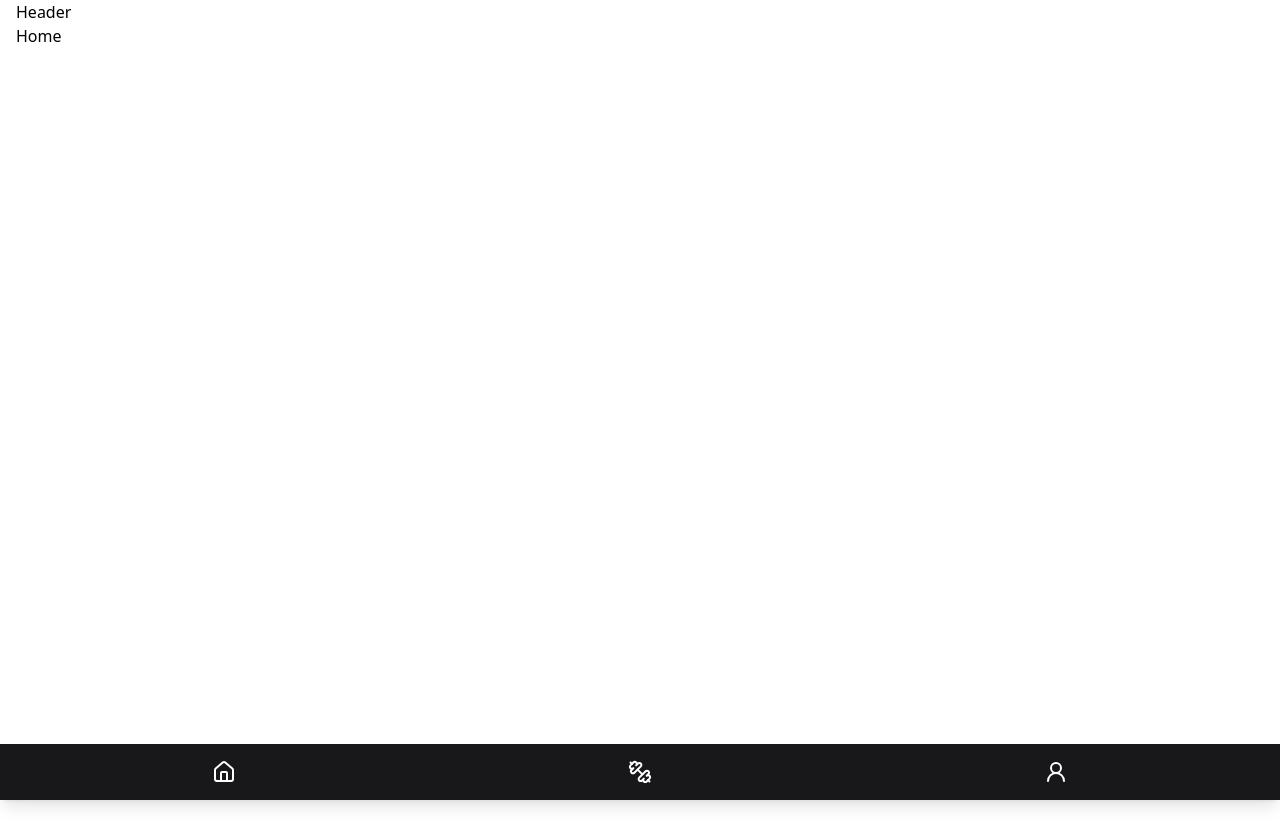
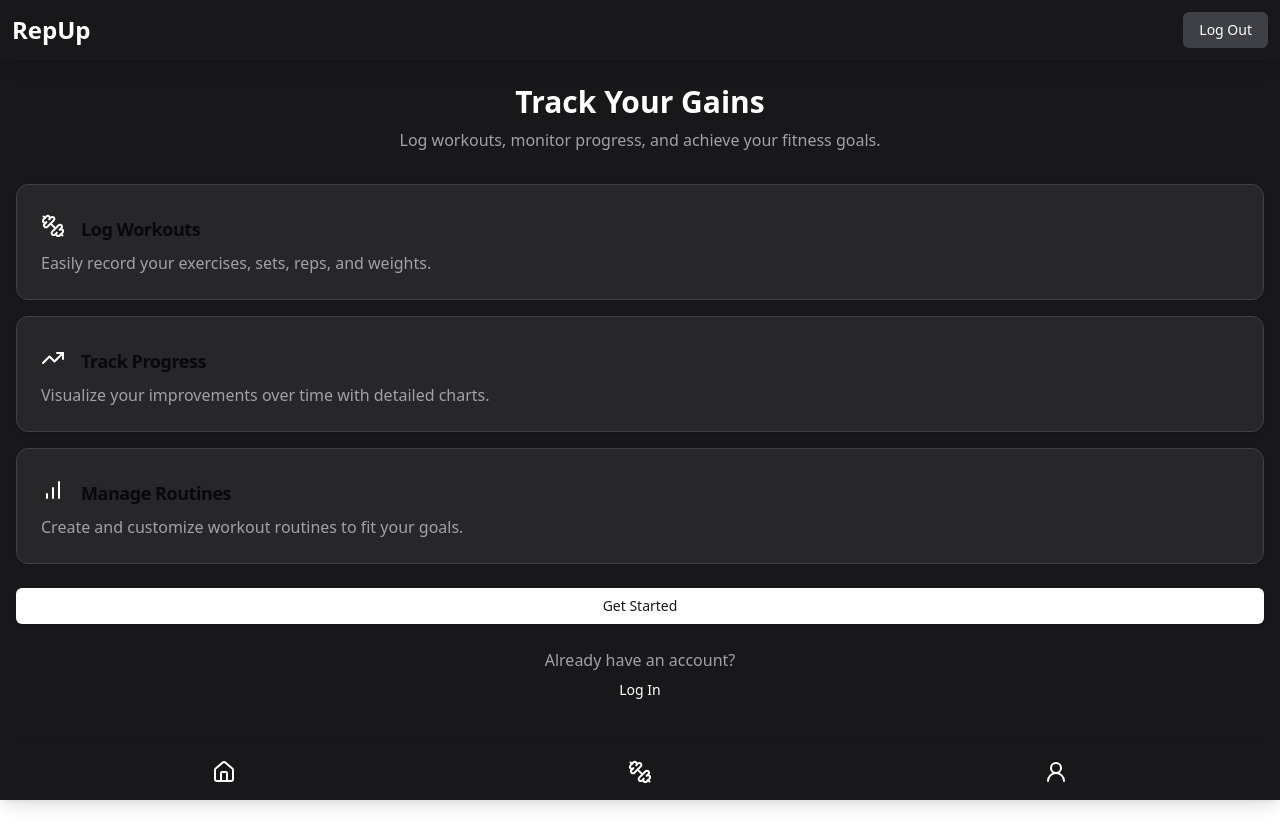
Before and after one commit to siddhantchaudhary09/repup-frontend, a React (Vite) app: page / in a window 1280 px wide. After the commit the page ends 800 px from the top, so only its background shows below. Built offline with nearby package versions, Linux system fonts and the light colour scheme.

Commit message:
homepage

```diff
--- a/package.json
+++ b/package.json
@@ -11,6 +11,7 @@
   },
   "dependencies": {
     "@radix-ui/react-icons": "^1.3.0",
+    "@radix-ui/react-slot": "^1.1.0",
     "class-variance-authority": "^0.7.0",
     "clsx": "^2.1.1",
     "lucide-react": "^0.453.0",
--- a/src/App.tsx
+++ b/src/App.tsx
@@ -1,12 +1,10 @@
 import { Outlet } from "react-router";
 import "./App.css";
 import Footer from "./components/Footer.tsx";
-import Header from "./components/Header.tsx";
 
 function App() {
   return (
-    <div className="px-4 ">
-      <Header />
+    <div className=" ">
       <main>
         <Outlet />
       </main>
--- a/src/components/Header.tsx
+++ /dev/null
@@ -1,5 +0,0 @@
-const Header = () => {
-  return <div>Header</div>;
-};
-
-export default Header;
--- /dev/null
+++ b/src/components/Homeheader.tsx
@@ -0,0 +1,34 @@
+import { useState } from "react";
+import { Link } from "react-router-dom";
+import { Button } from "./ui/button.tsx";
+
+const Header = () => {
+  const [isSignedIn, setIsSignedIn] = useState(true); // State to track sign-in status
+
+  const handleLogOut = () => {
+    setIsSignedIn(false);
+  };
+
+  return (
+    <div className="fixed top-0 text-white left-0 right-0 bg-zinc-900 shadow-lg">
+      <div className="flex justify-between items-center p-3">
+        <Link to="/" className="text-2xl font-bold">
+          RepUp
+        </Link>
+        <div className="space-x-3">
+          {isSignedIn && (
+            <Button
+              variant="ghost"
+              className="bg-zinc-700"
+              onClick={handleLogOut}
+            >
+              Log Out
+            </Button>
+          )}
+        </div>
+      </div>
+    </div>
+  );
+};
+
+export default Header;
--- /dev/null
+++ b/src/components/Homepage.tsx
@@ -0,0 +1,91 @@
+import { Button } from "@/components/ui/button";
+import { Card, CardContent, CardHeader, CardTitle } from "@/components/ui/card";
+import { BarChart, Dumbbell, Menu, TrendingUp } from "lucide-react";
+import { Link } from "react-router-dom";
+
+const Homepage = () => {
+  return (
+    <div className="min-h-screen bg-zinc-900 text-white flex flex-col">
+      <header className="p-4 flex justify-between items-center">
+        <h1 className="text-2xl font-bold">GainTrack</h1>
+        <Button variant="ghost" size="icon" className="text-white">
+          <Menu className="h-6 w-6" />
+          <span className="sr-only">Menu</span>
+        </Button>
+      </header>
+
+      <main className="flex-grow p-4 space-y-6">
+        <section className="text-center mb-8">
+          <h2 className="text-3xl font-bold mb-2">Track Your Gains</h2>
+          <p className="text-zinc-400">
+            Log workouts, monitor progress, and achieve your fitness goals.
+          </p>
+        </section>
+
+        <section className="space-y-4">
+          <Card className="bg-zinc-800 border-zinc-700">
+            <CardHeader className="flex flex-row items-center space-x-4 pb-2">
+              <Dumbbell className="h-6 w-6 text-white" />
+              <CardTitle className="text-lg">Log Workouts</CardTitle>
+            </CardHeader>
+            <CardContent>
+              <p className="text-zinc-400">
+                Easily record your exercises, sets, reps, and weights.
+              </p>
+            </CardContent>
+          </Card>
+
+          <Card className="bg-zinc-800 border-zinc-700">
+            <CardHeader className="flex flex-row items-center space-x-4 pb-2">
+              <TrendingUp className="h-6 w-6 text-white" />
+              <CardTitle className="text-lg">Track Progress</CardTitle>
+            </CardHeader>
+            <CardContent>
+              <p className="text-zinc-400">
+                Visualize your improvements over time with detailed charts.
+              </p>
+            </CardContent>
+          </Card>
+
+          <Card className="bg-zinc-800 border-zinc-700">
+            <CardHeader className="flex flex-row items-center space-x-4 pb-2">
+              <BarChart className="h-6 w-6 text-white" />
+              <CardTitle className="text-lg">Manage Routines</CardTitle>
+            </CardHeader>
+            <CardContent>
+              <p className="text-zinc-400">
+                Create and customize workout routines to fit your goals.
+              </p>
+            </CardContent>
+          </Card>
+        </section>
+
+        <section className="mt-8">
+          <Button
+            asChild
+            className="w-full bg-white text-zinc-900 hover:bg-zinc-200"
+          >
+            <Link to="/signup">Get Started</Link>
+          </Button>
+        </section>
+
+        <section className="mt-4 text-center">
+          <p className="text-zinc-400">Already have an account?</p>
+          <Button
+            variant="link"
+            asChild
+            className="text-white hover:text-zinc-200"
+          >
+            <Link to="/login">Log In</Link>
+          </Button>
+        </section>
+      </main>
+
+      <footer className="p-4 text-center text-sm text-zinc-500">
+        © 2024 GainTrack. All rights reserved.
+      </footer>
+    </div>
+  );
+};
+
+export default Homepage;
--- /dev/null
+++ b/src/components/Profileheader.tsx
@@ -0,0 +1,5 @@
+const Profileheader = () => {
+  return <div>Profileheader</div>;
+};
+
+export default Profileheader;
--- /dev/null
+++ b/src/components/Workoutheader.tsx
@@ -0,0 +1,9 @@
+const Workoutheader = () => {
+  return (
+    <div className="fixed top-0 text-white left-0 right-0 bg-zinc-900 shadow-lg text-center p-3">
+      Workout
+    </div>
+  );
+};
+
+export default Workoutheader;
--- /dev/null
+++ b/src/components/ui/button.tsx
@@ -0,0 +1,57 @@
+import * as React from "react"
+import { Slot } from "@radix-ui/react-slot"
+import { cva, type VariantProps } from "class-variance-authority"
+
+import { cn } from "@/lib/utils"
+
+const buttonVariants = cva(
+  "inline-flex items-center justify-center gap-2 whitespace-nowrap rounded-md text-sm font-medium ring-offset-white transition-colors focus-visible:outline-none focus-visible:ring-2 focus-visible:ring-zinc-950 focus-visible:ring-offset-2 disabled:pointer-events-none disabled:opacity-50 [&_svg]:pointer-events-none [&_svg]:size-4 [&_svg]:shrink-0 dark:ring-offset-zinc-950 dark:focus-visible:ring-zinc-300",
+  {
+    variants: {
+      variant: {
+        default:
+          "bg-zinc-900 text-zinc-50 shadow hover:bg-zinc-900/90 dark:bg-zinc-50 dark:text-zinc-900 dark:hover:bg-zinc-50/90",
+        destructive:
+          "bg-red-500 text-zinc-50 shadow-sm hover:bg-red-500/90 dark:bg-red-900 dark:text-zinc-50 dark:hover:bg-red-900/90",
+        outline:
+          "border border-zinc-200 bg-white shadow-sm hover:bg-zinc-100 hover:text-zinc-900 dark:border-zinc-800 dark:bg-zinc-950 dark:hover:bg-zinc-800 dark:hover:text-zinc-50",
+        secondary:
+          "bg-zinc-100 text-zinc-900 shadow-sm hover:bg-zinc-100/80 dark:bg-zinc-800 dark:text-zinc-50 dark:hover:bg-zinc-800/80",
+        ghost: "hover:bg-zinc-100 hover:text-zinc-900 dark:hover:bg-zinc-800 dark:hover:text-zinc-50",
+        link: "text-zinc-900 underline-offset-4 hover:underline dark:text-zinc-50",
+      },
+      size: {
+        default: "h-9 px-4 py-2",
+        sm: "h-8 rounded-md px-3 text-xs",
+        lg: "h-10 rounded-md px-8",
+        icon: "h-9 w-9",
+      },
+    },
+    defaultVariants: {
+      variant: "default",
+      size: "default",
+    },
+  }
+)
+
+export interface ButtonProps
+  extends React.ButtonHTMLAttributes<HTMLButtonElement>,
+    VariantProps<typeof buttonVariants> {
+  asChild?: boolean
+}
+
+const Button = React.forwardRef<HTMLButtonElement, ButtonProps>(
+  ({ className, variant, size, asChild = false, ...props }, ref) => {
+    const Comp = asChild ? Slot : "button"
+    return (
+      <Comp
+        className={cn(buttonVariants({ variant, size, className }))}
+        ref={ref}
+        {...props}
+      />
+    )
+  }
+)
+Button.displayName = "Button"
+
+export { Button, buttonVariants }
--- /dev/null
+++ b/src/components/ui/card.tsx
@@ -0,0 +1,76 @@
+import * as React from "react"
+
+import { cn } from "@/lib/utils"
+
+const Card = React.forwardRef<
+  HTMLDivElement,
+  React.HTMLAttributes<HTMLDivElement>
+>(({ className, ...props }, ref) => (
+  <div
+    ref={ref}
+    className={cn(
+      "rounded-xl border border-zinc-200 bg-white text-zinc-950 shadow dark:border-zinc-800 dark:bg-zinc-950 dark:text-zinc-50",
+      className
+    )}
+    {...props}
+  />
+))
+Card.displayName = "Card"
+
+const CardHeader = React.forwardRef<
+  HTMLDivElement,
+  React.HTMLAttributes<HTMLDivElement>
+>(({ className, ...props }, ref) => (
+  <div
+    ref={ref}
+    className={cn("flex flex-col space-y-1.5 p-6", className)}
+    {...props}
+  />
+))
+CardHeader.displayName = "CardHeader"
+
+const CardTitle = React.forwardRef<
+  HTMLParagraphElement,
+  React.HTMLAttributes<HTMLHeadingElement>
+>(({ className, ...props }, ref) => (
+  <h3
+    ref={ref}
+    className={cn("font-semibold leading-none tracking-tight", className)}
+    {...props}
+  />
+))
+CardTitle.displayName = "CardTitle"
+
+const CardDescription = React.forwardRef<
+  HTMLParagraphElement,
+  React.HTMLAttributes<HTMLParagraphElement>
+>(({ className, ...props }, ref) => (
+  <p
+    ref={ref}
+    className={cn("text-sm text-zinc-500 dark:text-zinc-400", className)}
+    {...props}
+  />
+))
+CardDescription.displayName = "CardDescription"
+
+const CardContent = React.forwardRef<
+  HTMLDivElement,
+  React.HTMLAttributes<HTMLDivElement>
+>(({ className, ...props }, ref) => (
+  <div ref={ref} className={cn("p-6 pt-0", className)} {...props} />
+))
+CardContent.displayName = "CardContent"
+
+const CardFooter = React.forwardRef<
+  HTMLDivElement,
+  React.HTMLAttributes<HTMLDivElement>
+>(({ className, ...props }, ref) => (
+  <div
+    ref={ref}
+    className={cn("flex items-center p-6 pt-0", className)}
+    {...props}
+  />
+))
+CardFooter.displayName = "CardFooter"
+
+export { Card, CardHeader, CardFooter, CardTitle, CardDescription, CardContent }
--- a/src/pages/Home.tsx
+++ b/src/pages/Home.tsx
@@ -1,5 +1,14 @@
+import Homeheader from "../components/Homeheader.tsx";
+import Homepage from "../components/Homepage.tsx";
+
 const Home = () => {
-  return <div className="h-screen">Home</div>;
+  return (
+    <>
+      <Homeheader />
+
+      <Homepage />
+    </>
+  );
 };
 
 export default Home;
--- a/src/pages/Workout.tsx
+++ b/src/pages/Workout.tsx
@@ -1,5 +1,12 @@
+import Workoutheader from "../components/Workoutheader.tsx";
+
 const Workout = () => {
-  return <div>Workout</div>;
+  return (
+    <>
+      <Workoutheader />
+      <div>Workout</div>
+    </>
+  );
 };
 
 export default Workout;
```
Also changed, not shown: 1 other file (tests, documents, lock files or other folders).
